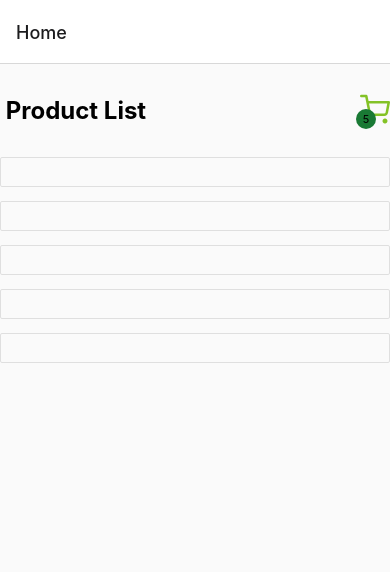
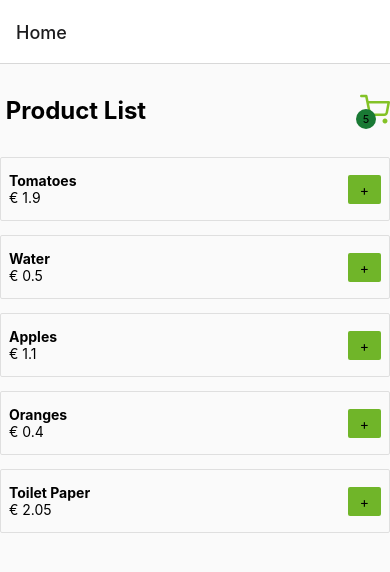
Before and after one commit to lewiscastanhal/TheMarche, a React Native app: screen /Home in a window 390 px wide. Shown: the top 572 px of the page. Built offline with nearby package versions, Linux system fonts and the light colour scheme.

Commit message:
MASTER
refresh start

```diff
--- a/src/components/Product/index.js
+++ b/src/components/Product/index.js
@@ -1,27 +1,42 @@
-import { View, Text, StyleSheet } from 'react-native';
+import { View, Text, StyleSheet, TouchableOpacity } from 'react-native';
 
-export default function Product ({data}){
-    return(
+export default function Product({ data }) {
+    return (
         <View style={styles.container}>
             <View>
-                <Text></Text>
+                <Text style={styles.title}>{data.name}</Text>
+                <Text style={styles.price}>€ {data.price}</Text>
             </View>
+            <TouchableOpacity style={styles.buttonAdd}>
+                <Text style={styles.buttonText}>+</Text>
+            </TouchableOpacity>
         </View>
     );
 }
 
 const styles = StyleSheet.create({
-    container:{
+    container: {
         borderWidth: 1,
         borderColor: "#DFDFDF",
         borderRadius: 2,
         marginBottom: 14,
         padding: 8,
-        paddingBottom:  14,
+        paddingBottom: 14,
         paddingTop: 14,
         flexDirection: 'row',
         alignItems: 'center',
         justifyContent: 'space-between',
+    },
+    title: {
+        fontWeight: 'bold',
+    },
+    buttonAdd: {
+        paddingStart: 12,
+        paddingEnd: 12,
+        backgroundColor: "#70B529",
+        paddingTop: 6,
+        paddingBottom: 6,
+        borderRadius: 2,
 
     },
 })
--- a/src/pages/Home/index.js
+++ b/src/pages/Home/index.js
@@ -3,42 +3,47 @@
 
 import { Feather } from '@expo/vector-icons'
 import Product from '../../components/Product'
+import { useNavigation } from '@react-navigation/native'
 
 export default function Home(){
+
+    const navigation = useNavigation();
     const [products, setProducts] = useState([
         {
             id: '1',
-            name: "Coca cola",
-            price: 19.90
+            name: "Tomatoes",
+            price: 1.90
           },
           {
             id: '2',
-            name: "Chocolate",
-            price: 6.50
+            name: "Water",
+            price: 0.50
           },
           {
             id: '4',
-            name: "Queijo 500g",
-            price: 15
+            name: "Apples",
+            price: 1.10
           },
           {
             id: '5',
-            name: "Batata frita",
-            price: 23.90
+            name: "Oranges",
+            price: 0.40
           },
           {
             id: '6',
-            name: "Guarana lata",
-            price: 6.00
+            name: "Toilet Paper",
+            price: 2.050
           },
-    ])
+    ]);
 
     return(
         <SafeAreaView  style={styles.container}>
         <View style={styles.cartContent}>
             <Text style={styles.title}> Product List </Text>
 
-            <TouchableOpacity style={styles.cartButton}>
+            <TouchableOpacity style={styles.cartButton}
+            onPress={ () => navigation.navigate("Cart")}
+            >
                 <View style={styles.dot}>
                 <Text style={styles.dotText}>5</Text>
                 </View>
@@ -50,7 +55,7 @@
          style={styles.list}
          data={products}
          keyExtractor={(item) => String(item.id)}
-         renderItem={({item}) => <Product/>}
+         renderItem={({item}) => <Product data={item} />}
         />
 
         </SafeAreaView>
```
Also changed, not shown: src/contexts/CartContext.js (added, +19 -0 lines).
